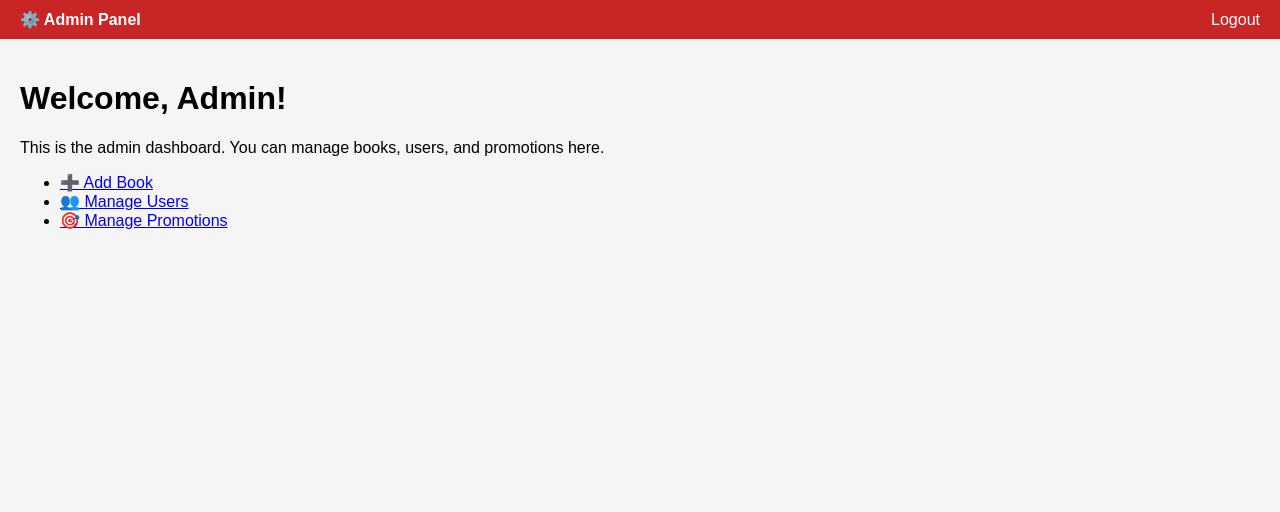
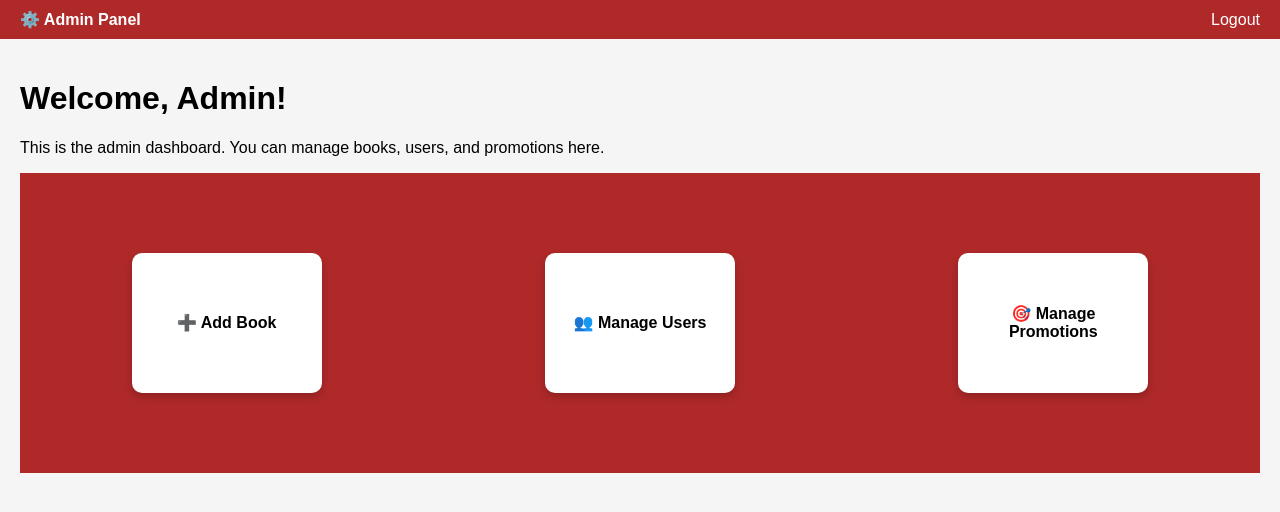
Before and after one commit to jhn02222/Team6, a Django app: page /accounts/admin/ in a window 1280 px wide. Shown: the top 512 px of the page. Run offline with Django 5.2, Linux system fonts and the light colour scheme; the visitor is signed in with stand-in values (Sample User, id 1).

Commit message:
admin home

```diff
--- a/bookstore/store/templates/admin/home.html
+++ b/bookstore/store/templates/admin/home.html
@@ -5,13 +5,47 @@
     <style>
         body { font-family: Arial, sans-serif; margin: 0; padding: 0; background-color: #f5f5f5; }
         .navbar {
-            background-color: #c82626; color: white;
-            padding: 10px 20px; display: flex; justify-content: space-between; align-items: center;
+            background-color: #B02929;
+            color: white;
+            padding: 10px 20px;
+            display: flex;
+            justify-content: space-between;
+            align-items: center;
         }
         .navbar a {
-            color: white; margin-left: 15px; text-decoration: none;
+            color: white;
+            margin-left: 15px;
+            text-decoration: none;
         }
-        .section { padding: 20px; }
+        .section {
+            padding: 20px;
+        }
+
+        .body {
+            background-color: #B02929;
+            grid-template-columns: 1fr 1fr 1fr;
+            display: grid;
+            align-items: center;
+            justify-items: center;
+            height: 300px;
+        }
+
+        .add-books-button, .manage-users-button, .manage-promotions-button{
+            background-color: white;
+            width: 150px;
+            height: 100px;
+            padding: 20px;
+            text-decoration: none;
+            border-radius: 10px;
+            font-weight: bold;
+            display: flex;
+            flex-direction: column;
+            justify-content: center;
+            align-items: center;
+            color: black;
+            text-align: center;
+            box-shadow: 0 4px 8px rgba(0, 0, 0, 0.2);
+        }
 
 
     </style>
@@ -19,7 +53,9 @@
 <body>
 
     <div class="navbar">
-        <div><strong>⚙️ Admin Panel</strong></div>
+        <div>
+            <strong>⚙️ Admin Panel</strong>
+        </div>
         <div>
             <a href="{% url 'logout' %}">Logout</a>
         </div>
@@ -28,11 +64,18 @@
     <div class="section">
         <h1>Welcome, Admin!</h1>
         <p>This is the admin dashboard. You can manage books, users, and promotions here.</p>
-        <ul>
-            <li><a href="{% url 'add_book' %}">➕ Add Book</a></li>
-            <li><a href="{% url 'manage_users' %}">👥 Manage Users</a></li>
-            <li><a href="{% url 'manage_promotions' %}">🎯 Manage Promotions</a></li>
-        </ul>
+        <div class="body">
+                <div class="add-books">
+                    <a href="{% url 'add_book' %}" class="add-books-button">➕ Add Book</a>
+                </div>
+                <div class="manage-users">
+                    <a href="{% url 'manage_users' %}" class="manage-users-button">👥 Manage Users</a>
+                </div>
+                <div class="manage-promotions">
+                     <a href="{% url 'manage_promotions' %}" class="manage-promotions-button">🎯 Manage Promotions</a>
+                </div>
+
+            </div>
     </div>
 
 </body>
```
Also changed, not shown: bookstore/store/templates/admin/add_book.html (+29 -1 lines).
